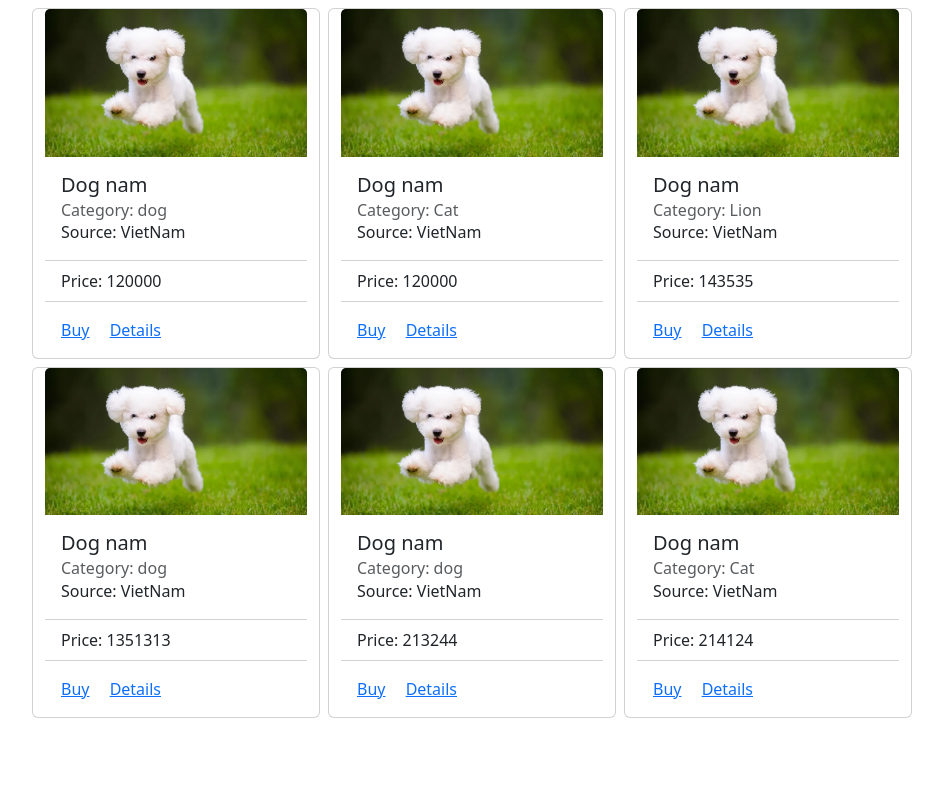
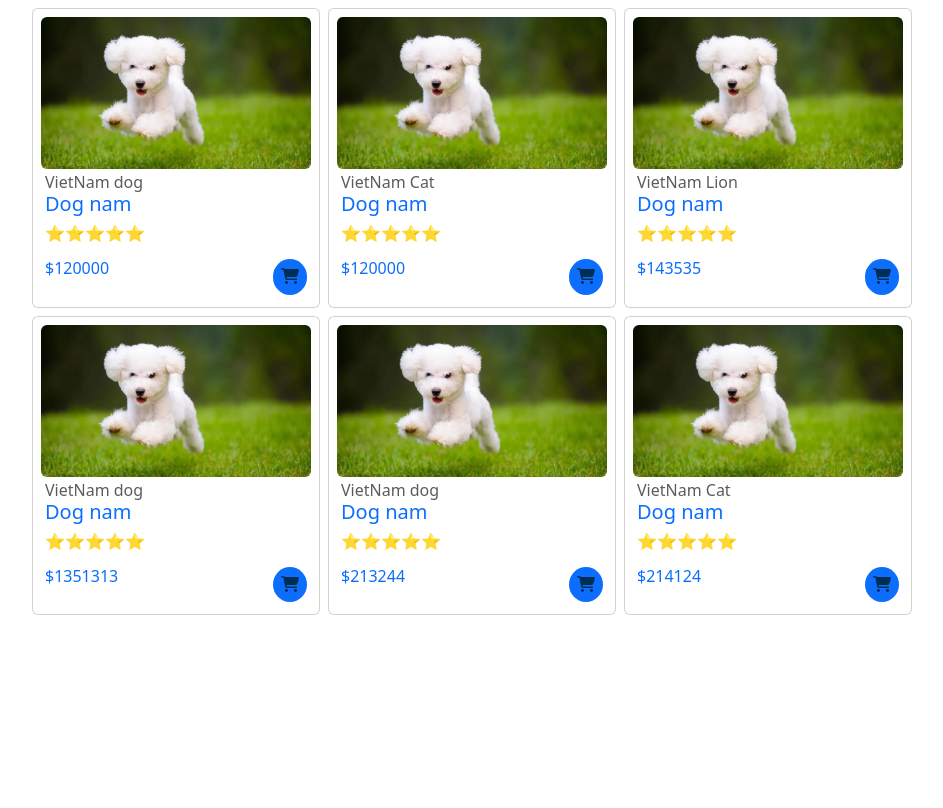
Before and after one commit to nhat191024/PetShop, a PHP site: page / in a window 1280 px wide. Shown: the part 67-875 px from the top of the page, without its empty margins (168-1111 px from the left). Run offline with PHP 8.4, Linux system fonts and the light colour scheme; data comes from the database, SQL or seed files in the repository; some libraries are stand-ins or nearby versions.

Commit message:
Update: change pet showcase UI

```diff
--- a/src/views/home.php
+++ b/src/views/home.php
@@ -1,21 +1,18 @@
 <div class="vh-100 container ">
     <div class="row row-cols-3 gap-2 justify-content-center mt-2">
         <?php foreach ($listPet as $x) { ?>
-            <div class="card" style="width: 18rem;">
-                <img src="../assets/banner1.png" class="card-img-top">
-                <div class="card-body">
-                    <h5 class="card-title"><?= $x['name'] ?></h5>
-                    <h6 class="card-subtitle text-body-secondary">Category: <?= getPetCategoryById($x['category_id'])['name']  ?></h6>
-                    <p class="card-text">
-                        Source: <?= getSourceById($x['source'])['name']  ?></p>
-                </div>
-                <ul class="list-group list-group-flush">
-                    <li class="list-group-item">Price: <?= $x['price'] ?></li>
-                </ul>
-                <div class="card-body">
-                    <a href="#" class="card-link">Buy</a>
-                    <a href="/?view=detail&details=<?= $x['id']?>" class="card-link">Details</a>
-                </div>
+            <div class="card p-2" style="width: 18rem;">
+                <a href="" class="text-decoration-none">
+                    <img src="../assets/banner1.png" class="card-img-top rounded-2 ">
+                    <div class="card-body p-1 pt-2 p-0">
+                        <h6 class="card-subtitle text-body-secondary"><?= getSourceById($x['source'])['name']  ?> <?= getPetCategoryById($x['category_id'])['name']  ?></h6>
+                        <h5 class="card-title"><?= $x['name'] ?></h5>
+                        <!-- //TODO: Rating system but i will do in the future -->
+                        <h6>⭐⭐⭐⭐⭐</h6>
+                        <h6 class="mt-3 d-flex justify-content-between m-0"><span class=" text-primary">$<?= $x['price'] ?></span><a href="#" class="rounded-circle p-2 bg-primary"><i class="fa-solid fa-cart-shopping" style="color: #002e52;"></i></a></h6>
+                    </div>
+                </a>
+
             </div>
         <?php } ?>
     </div>
```
